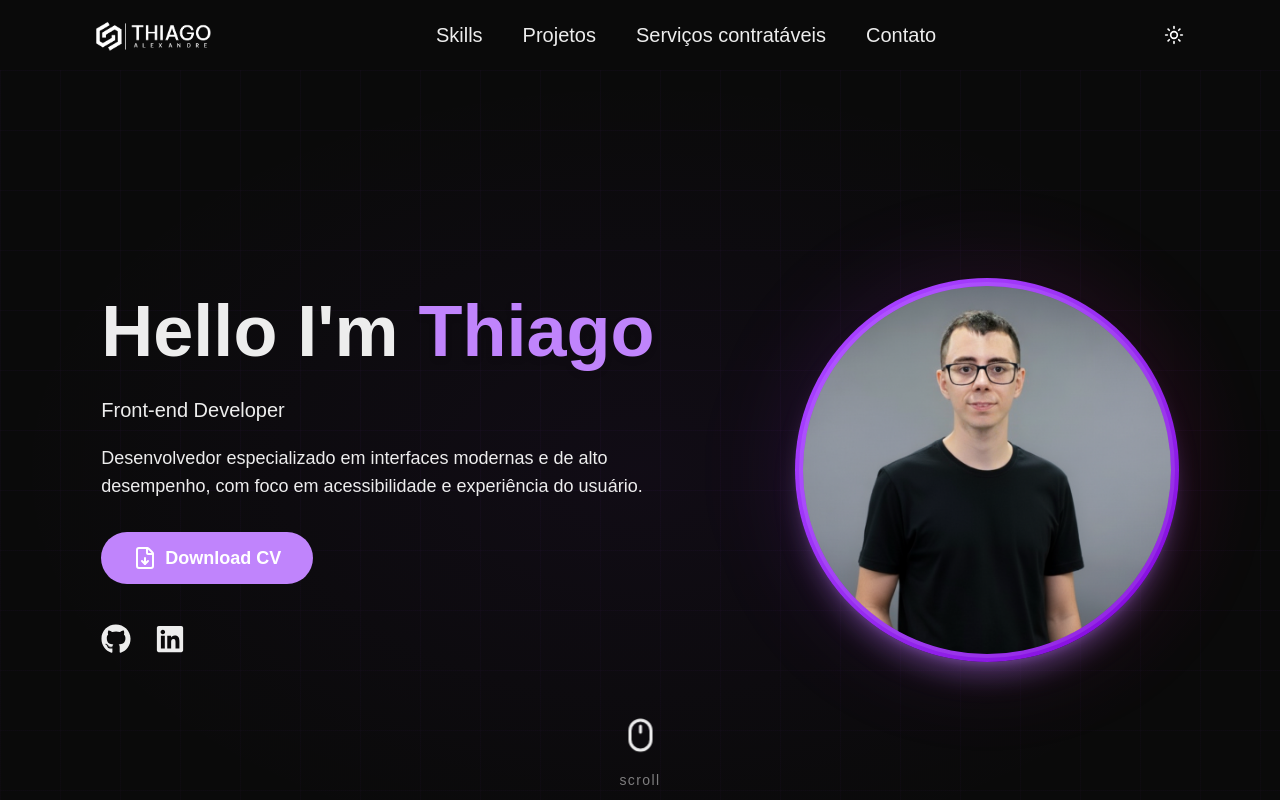
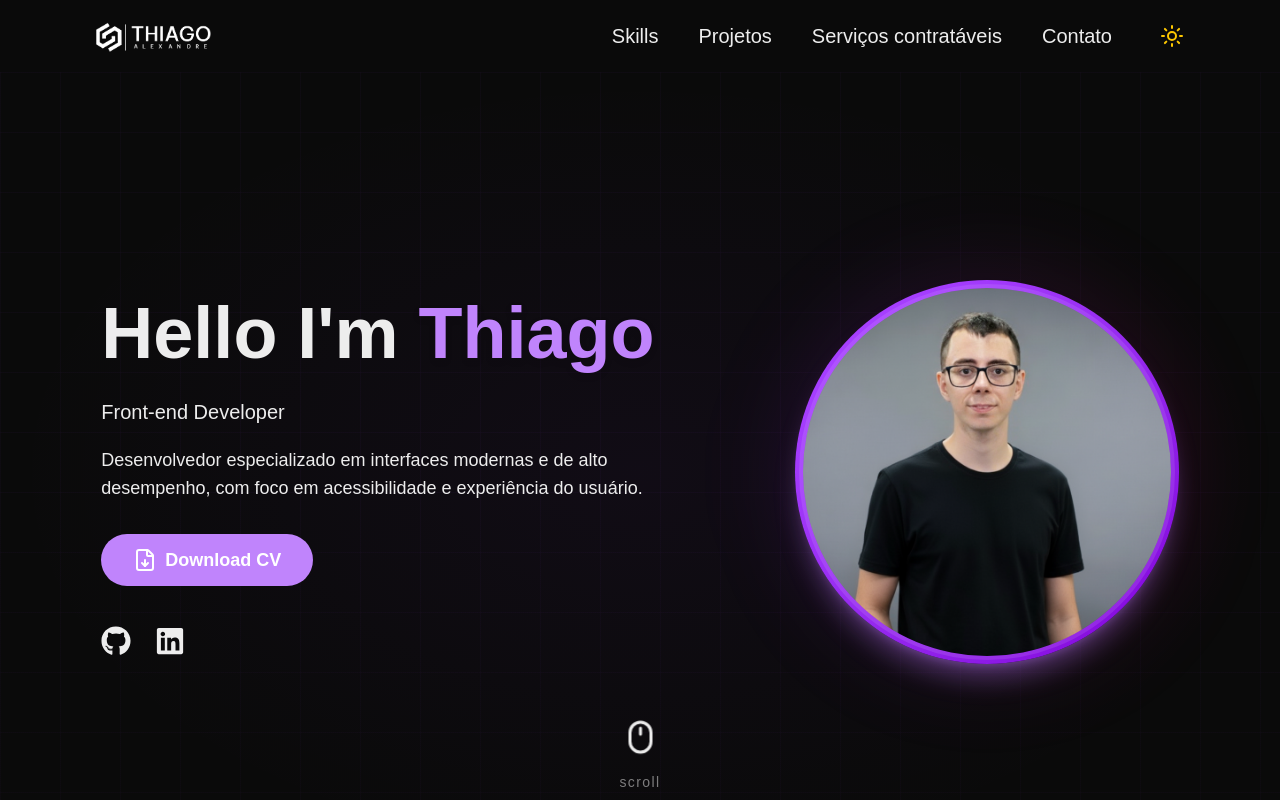
Before and after one commit to thiagokilu/portifolio-react, a Next.js app: page / in a window 1280 px wide. Shown: the top 800 px of the page. Built offline with nearby package versions, Linux system fonts and the light colour scheme.

Commit message:
update ligth theme and, and theme btn

```diff
--- a/Components/Header/Header.tsx
+++ b/Components/Header/Header.tsx
@@ -44,7 +44,7 @@ export default function Header() {
         </div>
 
         {/* Menu Desktop */}
-        <ul className="hidden md:flex flex-row gap-10 text-lg font-medium ">
+        <ul className="hidden md:flex flex-row gap-10 text-lg font-medium items-center">
           {links.map((item, i) => (
             <li key={i} className="cursor-pointer relative group text-xl">
               <a href={item.href}>{item.label}</a>
@@ -58,27 +58,45 @@ export default function Header() {
               ></span>
             </li>
           ))}
-        </ul>
-        <div className="relative group">
+          <li className="relative group flex items-center justify-center">
             <button
               onClick={handleThemeChange}
-            className="flex items-center justify-center  p-2 rounded "
+              aria-label="Mudar tema"
+              className="
+      flex items-center justify-center
+      p-2 rounded-full
+      transition-all duration-300
+      hover:scale-110
+    "
             >
               {theme === "dark" ? (
-              <SunIcon size={20} color="white" />
+                <SunIcon
+                  size={24}
+                  className="text-yellow-400 transition-transform duration-300 group-hover:rotate-12"
+                />
               ) : (
-              <MoonIcon size={20} color="black" />
+                <MoonIcon
+                  size={24}
+                  className="text-purple-600 transition-transform duration-300 group-hover:-rotate-12"
+                />
               )}
             </button>
 
+            {/* Tooltip */}
             <span
-            className="absolute top-full mt-2 left-1/2 -translate-x-1/2
-    opacity-0 group-hover:opacity-100 transition
-    bg-zinc-900 text-white text-xs px-2 py-1 rounded whitespace-nowrap"
+              className="
+      absolute top-full mt-2 left-1/2 -translate-x-1/2
+      opacity-0 group-hover:opacity-100
+      transition-all duration-200
+      bg-zinc-900 text-white text-xs px-2 py-1 rounded
+      whitespace-nowrap
+      pointer-events-none
+    "
             >
               Mudar tema
             </span>
-        </div>
+          </li>
+        </ul>
 
         {/* Botão Mobile */}
         <button className="md:hidden " onClick={() => setOpen(!open)}>
@@ -107,9 +125,19 @@ export default function Header() {
         </ul>
         <button
           onClick={handleThemeChange}
-          className="flex items-center justify-center text-black p-2 rounded hover:bg-zinc-200 0 transition"
+          className="flex items-center justify-center  p-2 rounded "
         >
-          {theme === "dark" ? <SunIcon size={20} /> : <MoonIcon size={20} />}
+          {theme === "dark" ? (
+            <SunIcon
+              size={24}
+              className="text-yellow-400 transition-transform duration-300 group-hover:rotate-12"
+            />
+          ) : (
+            <MoonIcon
+              size={24}
+              className="text-purple-600 transition-transform duration-300 group-hover:-rotate-12"
+            />
+          )}
         </button>
       </div>
     </header>
--- a/app/globals.css
+++ b/app/globals.css
@@ -83,14 +83,16 @@ html {
   }
 
   /* LIGHT MODE — roxo mais forte e definido */
-  :root[data-theme="light"] .purple-glow {
-    box-shadow:
-    /* aro roxo visível */ 0 0 0 4px
-        color-mix(in srgb, var(--purple-primary) 85%, white),
-      /* glow médio */ 0 0 45px
-        color-mix(in srgb, var(--purple-primary) 55%, transparent),
-      /* glow externo */ 0 0 90px
-        color-mix(in srgb, var(--purple-primary) 35%, transparent);
+  /* LIGHT MODE — glass com contraste real */
+  :root[data-theme="light"] .glass-surface {
+    background-color: color-mix(in srgb, var(--background) 88%, gray);
+
+    border: 1px solid color-mix(in srgb, black 35%, transparent);
+
+    box-shadow: 0 8px 24px rgba(0, 0, 0, 0.06),
+      0 0 0 1px color-mix(in srgb, var(--purple-primary) 20%, transparent);
+
+    backdrop-filter: blur(14px);
   }
 
   /* DARK MODE — mantém elegante */
```
Lines whose indentation alone changed are shown as unchanged.
